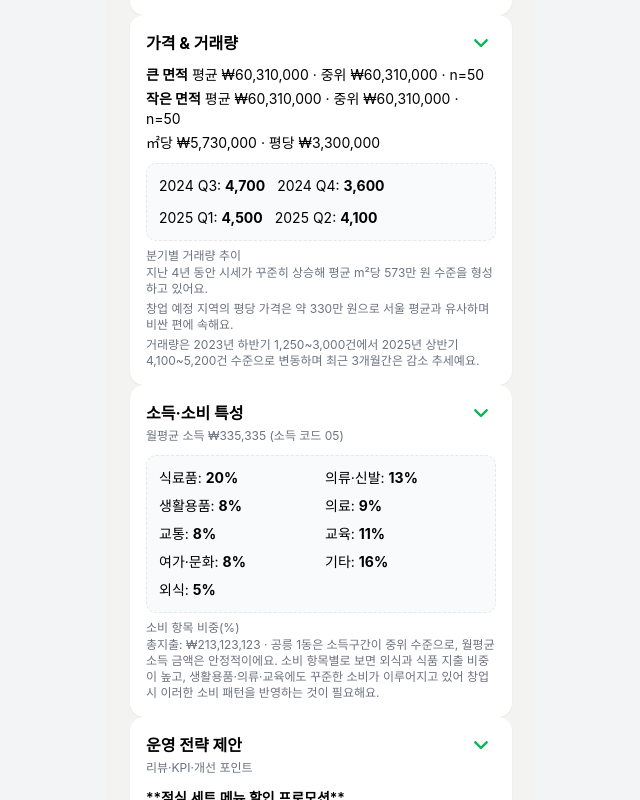
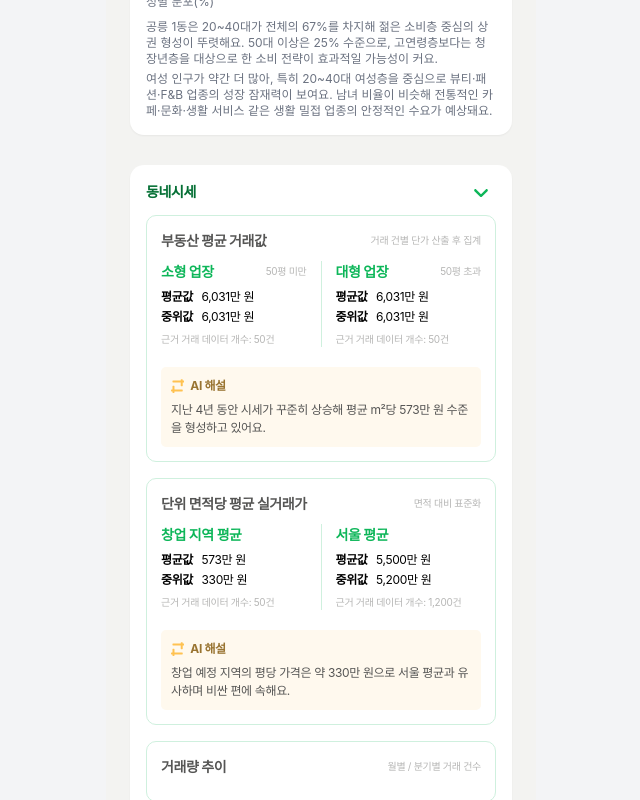
Before and after one commit to Likelion-13th-hackathon-cleopatra/likelion-13th-hackathon-cleopatra-web, a React (Vite) app: page /report/1 in a window 1280 px wide. Shown: the part 1640-2440 px from the top of the page, without its empty margins (319-959 px from the left). Built offline with nearby package versions, Linux system fonts and the light colour scheme; a web font is replaced by a local one.

Commit message:
feat. 동네시세 부동산 평균 거래값과 단위 면적당 평균 실거래값 완성

```diff
--- a/src/components/report/primitives/AIInterpretationCard.tsx
+++ b/src/components/report/primitives/AIInterpretationCard.tsx
@@ -13,7 +13,7 @@ export default function AIInterpretationCard({ children, className = "" }: Props
     >
       <div className="flex items-center gap-1.5"> {/* Header part */}
         <Logo width="13.3" height="14" color="#FFC251" /> {/* sub_yellow */}
-        <span className="Body_Bold_12 text-sub-yellow40">보고서 전체 AI 핵심 요약</span>
+        <span className="Body_Bold_12 text-sub-yellow40">AI 해설</span>
       </div>
       <div className="Body_Regular_12 text-grayscale-65"> {/* Body part */}
         {children}
--- a/src/components/report/primitives/AISummaryCard.tsx
+++ b/src/components/report/primitives/AISummaryCard.tsx
@@ -47,7 +47,7 @@ export default function AISummaryCard({ description, className = "" }: Props) {
     >
       <div className="flex items-center gap-1.5 mb-[12px]"> {/* Header part */}
         <SummaryIcon />
-        <span className="Body_Bold_12 text-sub-yellow40">보고서 전체 AI 핵심 요약</span>
+        <span className="Head_Bold_14 text-sub-yellow40">보고서 전체 AI 핵심 요약</span>
       </div>
       <div className="rounded-[15px] border border-[#FFEBC7] bg-[#FFF9EE] p-[14px] space-y-[6px]"> {/* Body part */}
         {/* Total Description */}
--- /dev/null
+++ b/src/components/report/primitives/InnerCard2.tsx
@@ -0,0 +1,24 @@
+import { type ReactNode } from "react";
+
+type Props = {
+  title: string;
+  subtitle?: string;
+  children: ReactNode;
+  className?: string;
+};
+
+export default function InnerCard2({ title, subtitle, children, className = "" }: Props) {
+  return (
+    <div
+      className={`rounded-[10px] border border-[#CFF0DE] p-[14px] space-y-[10px] ${className}`}
+    >
+      <div className="flex items-center justify-between">
+        <h4 className="Head_Bold_14 text-grayscale-65">{title}</h4>
+        {subtitle && (
+          <span className="Body_Regular_10 text-grayscale-25">{subtitle}</span>
+        )}
+      </div>
+      <div>{children}</div>
+    </div>
+  );
+}
--- a/src/components/report/primitives/SectionCard.tsx
+++ b/src/components/report/primitives/SectionCard.tsx
@@ -1,5 +1,5 @@
 // components/report/primitives/SectionCard.tsx
-import { ReactNode, useState } from "react";
+import { type ReactNode, useState } from "react";
 import ArrowDownIcon from "@/assets/icons/my/arrow_down.svg?react";
 
 type Props = {
@@ -28,7 +28,7 @@ export default function SectionCard({
         onClick={() => setIsOpen(!isOpen)}
       >
         <div>
-          <h3 className={`section-card__title ${titleClassName || ""}`.trim()}>
+          <h3 className={`${titleClassName || ""}`.trim()}>
             {title}
           </h3>
           {subtitle && <p className="section-card__subtitle">{subtitle}</p>}
--- a/src/components/report/sections/Price.tsx
+++ b/src/components/report/sections/Price.tsx
@@ -2,7 +2,9 @@
 import SectionCard from "../primitives/SectionCard";
 import ChartFrame from "../primitives/ChartFrame";
 import type { FC } from "react";
-import { won } from "@/utils/number";
+import { wonInMan } from "@/utils/number";
+import InnerCard2 from "../primitives/InnerCard2";
+import AIInterpretationCard from "../primitives/AIInterpretationCard";
 
 type ReportRaw = typeof import("@/mock/dummyReport").dummyReport.data;
 
@@ -16,36 +18,120 @@ const Price: FC<{ report: ReportRaw }> = ({ report }) => {
   }));
 
   return (
-    <SectionCard title="가격 & 거래량">
-      <div className="grid gap-1 text-sm">
-        <div>
-          <b>큰 면적</b> 평균 {won(p.big.big_average)} · 중위{" "}
-          {won(p.big.big_middle)} · n={p.big.big_count}
-        </div>
-        <div>
-          <b>작은 면적</b> 평균 {won(p.small.small_average)} · 중위{" "}
-          {won(p.small.small_middle)} · n={p.small.small_count}
-        </div>
-        <div>
-          ㎡당 {won(p.price_per_meter)} · 평당 {won(p.price_per_pyeong)}
-        </div>
-      </div>
+    <SectionCard
+      title={"동네시세"}
+      titleClassName="Head_Bold_14 text-primary-green-40"
+      initialIsOpen={true}
+    >
+      <div className="flex flex-col gap-[16px]">
+        <InnerCard2 title="부동산 평균 거래값" subtitle="거래 건별 단가 산출 후 집계">
+          <div className="flex flex-col gap-[10px]">
+            <div className="flex gap-[14px]">
+              {/* 소형 업장 */}
+              <div className="flex-1">
+                <div className="flex flex-row justify-between items-center mb-[6px]">
+                  <div className="Head_Bold_14 text-primary-green">
+                    소형 업장
+                  </div>
+                  <div className="Body_Regular_10 text-grayscale-25">
+                    50평 미만
+                  </div>
+                </div>
+                <div className="Body_Bold_12 mb-[2px]">
+                  평균값 <span className="ml-[6px] Sub_Regular_12">{wonInMan(p.small.small_average)}</span>
+                </div>
+                <div className="Body_Bold_12 mb-[6px]">
+                  중위값 <span className="ml-[6px] Sub_Regular_12">{wonInMan(p.small.small_middle)}</span>
+                </div>
+                <div className="Body_Regular_10 text-grayscale-25">
+                  근거 거래 데이터 개수: {p.small.small_count}건
+                </div>
+              </div>
 
-      <ChartFrame caption="분기별 거래량 추이">
-        {/* 차트 도입 전 간단 프리뷰 */}
-        <ul className="flex flex-wrap gap-3 text-sm">
-          {trend.map((t) => (
-            <li key={t.quarter}>
-              {t.quarter}: <b>{t.value.toLocaleString()}</b>
-            </li>
-          ))}
-        </ul>
-      </ChartFrame>
+              {/* 구분선 */}
+              <div className="w-[1px] bg-[#CFF0DE]"></div>
 
-      <div className="text-xs text-muted-foreground space-y-1">
-        <p>{p.description_price.value_average}</p>
-        <p>{p.description_price.value_pyeong}</p>
-        <p>{p.description_price.volume}</p>
+              {/* 대형 업장 */}
+              <div className="flex-1">
+                <div className="flex flex-row justify-between items-center mb-[6px]">
+                  <div className="Head_Bold_14 text-primary-green">
+                    대형 업장
+                  </div>
+                  <div className="Body_Regular_10 text-grayscale-25">
+                    50평 초과
+                  </div>
+                </div>
+                <div className="Body_Bold_12 mb-[2px]">
+                  평균값 <span className="ml-[6px] Sub_Regular_12">{wonInMan(p.big.big_average)}</span>
+                </div>
+                <div className="Body_Bold_12 mb-[6px]">
+                  중위값 <span className="ml-[6px] Sub_Regular_12">{wonInMan(p.big.big_middle)}</span>
+                </div>
+                <div className="Body_Regular_10 text-grayscale-25">
+                  근거 거래 데이터 개수: {p.big.big_count}건
+                </div>
+              </div>
+            </div>
+            <AIInterpretationCard className="mt-[10px]">
+              <div className="Body_Regular_12 text-grayscale-65">
+                {p.description_price.value_average}
+              </div>
+            </AIInterpretationCard>
+          </div>
+        </InnerCard2>
+        <InnerCard2 title="단위 면적당 평균 실거래가" subtitle="면적 대비 표준화">
+        <div className="flex flex-col gap-[10px]">
+            <div className="flex gap-[14px]">
+              {/* 창업 지역 평균 */}
+              <div className="flex-1">
+                <div className="flex flex-row justify-between items-center mb-[6px]">
+                  <div className="Head_Bold_14 text-primary-green">
+                    창업 지역 평균
+                  </div>
+                </div>
+                <div className="Body_Bold_12 mb-[2px]">
+                  평균값 <span className="ml-[6px] Sub_Regular_12">{wonInMan(p.price_per_meter)}</span>
+                </div>
+                <div className="Body_Bold_12 mb-[6px]">
+                  중위값 <span className="ml-[6px] Sub_Regular_12">{wonInMan(p.price_per_pyeong)}</span>
+                </div>
+                <div className="Body_Regular_10 text-grayscale-25">
+                  근거 거래 데이터 개수: {p.small.small_count}건
+                </div>
+              </div>
+
+              {/* 구분선 */}
+              <div className="w-[1px] bg-[#CFF0DE]"></div>
+
+              {/* 서울 평균 */}
+              <div className="flex-1">
+                <div className="flex flex-row justify-between items-center mb-[6px]">
+                  <div className="Head_Bold_14 text-primary-green">
+                    서울 평균
+                  </div>
+                </div>
+                <div className="Body_Bold_12 mb-[2px]">
+                  평균값 <span className="ml-[6px] Sub_Regular_12">5,500만 원</span>
+                </div>
+                <div className="Body_Bold_12 mb-[6px]">
+                  중위값 <span className="ml-[6px] Sub_Regular_12">5,200만 원</span>
+                </div>
+                <div className="Body_Regular_10 text-grayscale-25">
+                  근거 거래 데이터 개수: 1,200건
+                </div>
+              </div>
+            </div>
+            <AIInterpretationCard className="mt-[10px]">
+              <div className="Body_Regular_12 text-grayscale-65">
+                {p.description_price.value_pyeong}
+              </div>
+            </AIInterpretationCard>
+          </div>
+        </InnerCard2>
+        <InnerCard2 title="거래량 추이" subtitle="월별 / 분기별 거래 건수">
+          <div className="flex flex-col gap-[10px]">
+          </div>
+        </InnerCard2>
       </div>
     </SectionCard>
   );
--- a/src/pages/ReportView.tsx
+++ b/src/pages/ReportView.tsx
@@ -18,7 +18,7 @@ export default function ReportView() {
   return (
     <div>
       <ReportHeader />
-      <main id="report-content" className="report-view stack pt-[10px] px-6 gap-[30px] bg-grayscale-5">
+      <main id="report-content" className="report-view flex flex-col pt-[10px] px-6 gap-[30px] bg-grayscale-5">
         <ReportHero report={raw} />
         <ReportSummary report={raw} />
         <SelectionInfo report={raw} />
--- a/src/utils/number.ts
+++ b/src/utils/number.ts
@@ -1 +1,15 @@
 export const won = (n: number) => "₩" + (n ?? 0).toLocaleString("ko-KR");
+
+// 만 원 단위로 변환하는 함수
+export const wonInMan = (n: number) => {
+  if (!n) return "0만 원";
+
+  // 1만 = 10,000원이므로 10,000으로 나누기
+  const man = n / 10000;
+
+  // 소수점이 있으면 반올림
+  const roundedMan = Math.round(man);
+
+  // 천 단위 콤마 추가
+  return roundedMan.toLocaleString("ko-KR") + "만 원";
+};
```
